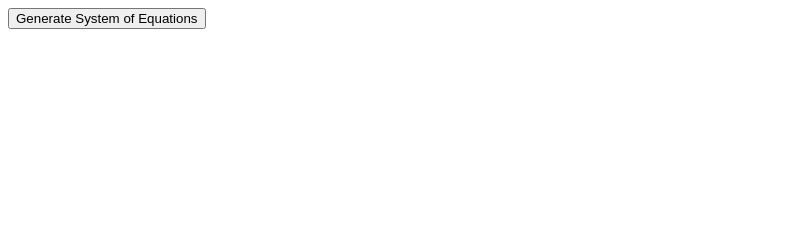
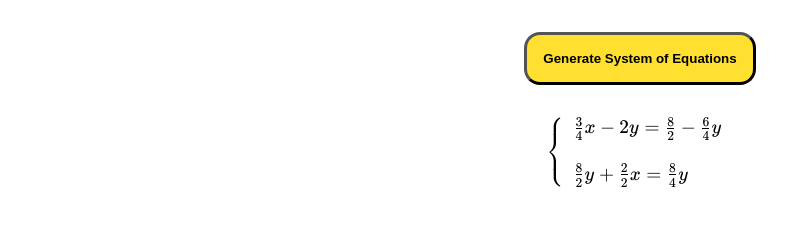
Before and after one commit to Ksmol03/math-project, a plain HTML site: page index.html in a window 1280 px wide. Shown: the whole page, without its empty margins (0-811 px from the left). Drawn offline with nearby package versions, Linux system fonts and the light colour scheme.

Commit message:
add: Style and few fixes

```diff
--- a/createSystemOfEquations.js
+++ b/createSystemOfEquations.js
@@ -2,7 +2,7 @@ const randInt = (min, max) => Math.floor(Math.random() * (max - min) + min);
 
 let X;
 let Y;
-const useFractions = true;
+let useFractions = true;
 
 //Create varibles placement sequence e.g.: [X, Y, Number, Number, X]
 const createSequence = () => {
@@ -52,7 +52,7 @@ const createValuesSequence = () => (
             numeratorValue = randInt(-10, 11);
         } while (numeratorValue == 0)
         let denumeratorValue = randInt(2, 7);
-        if (useFractions) {
+        if (useFractions && randInt(0, 3) != 0) {
             return ({
                 numerator: numeratorValue,
                 denumerator: denumeratorValue,
--- a/index.html
+++ b/index.html
@@ -4,9 +4,6 @@
     <meta charset="UTF-8">
     <meta name="viewport" content="width=device-width, initial-scale=1.0">
     <title>Math Project</title>
-    <script src="./createSystemOfEquations.js" defer></script>
-    <script src="./index.js" defer></script>
-    <link rel="stylesheet" href="styles.css">
 
     <link rel="stylesheet" href="https://cdn.jsdelivr.net/npm/katex@0.16.10/dist/katex.min.css" integrity="sha384-wcIxkf4k558AjM3Yz3BBFQUbk/zgIYC2R0QpeeYb+TwlBVMrlgLqwRjRtGZiK7ww" crossorigin="anonymous">
 
@@ -16,6 +13,11 @@
     <!-- To automatically render math in text elements, include the auto-render extension: -->
     <script defer src="https://cdn.jsdelivr.net/npm/katex@0.16.10/dist/contrib/auto-render.min.js" integrity="sha384-43gviWU0YVjaDtb/GhzOouOXtZMP/7XUzwPTstBeZFe/+rCMvRwr4yROQP43s0Xk" crossorigin="anonymous"
         onload="renderMathInElement(document.body);"></script>
+
+
+    <script src="./createSystemOfEquations.js" defer></script>
+    <script src="./index.js" defer></script>
+    <link rel="stylesheet" href="styles.css">
 </head>
 <body>
     <button id="generate-equation-button">Generate System of Equations</button>
--- a/index.js
+++ b/index.js
@@ -48,12 +48,31 @@ const createEquaitionSide = (mathWordsObjectsArray) => {
     return result;
 }
 
+let systemOfEquations = createSystemOfEquations();
+
+    let latexCode = `
+    \\[
+        \\left\\{
+            \\begin{array}{ll}
+                ${createEquaitionSide(systemOfEquations.firstEquation.leftSide)} = ${createEquaitionSide(systemOfEquations.firstEquation.rightSide)} \\\\ \\\\
+                ${createEquaitionSide(systemOfEquations.secondEquation.leftSide)} = ${createEquaitionSide(systemOfEquations.secondEquation.rightSide)}
+            \\end{array}
+        \\right.
+    \\]`;
+
+    equationDiv.innerHTML = latexCode;
+
+    renderMathInElement(equationDiv, {
+        delimiters: [
+            {left: '\\[', right: '\\]', display: true},
+            {left: '\\(', right: '\\)', display: false}
+          ]
+    });
+
 button.addEventListener('click', () => {
-    const systemOfEquations = createSystemOfEquations();
-    console.log('X = ', systemOfEquations.x);
-    console.log('Y = ', systemOfEquations.y);
+    systemOfEquations = createSystemOfEquations();
 
-    const latexCode = `
+    latexCode = `
     \\[
         \\left\\{
             \\begin{array}{ll}
--- a/styles.css
+++ b/styles.css
@@ -0,0 +1,15 @@
+#generate-equation-button {
+    display: block;
+    margin: 2rem auto;
+    padding: 1rem;
+    background-color: rgb(255, 224, 48);
+    font-weight: 600;
+    border-radius: 1rem;
+    border-width: 3px;
+    outline: none;
+}
+
+#generate-equation-button:hover {
+    background-color: rgb(245, 216, 50);
+    cursor: pointer;
+}
```
